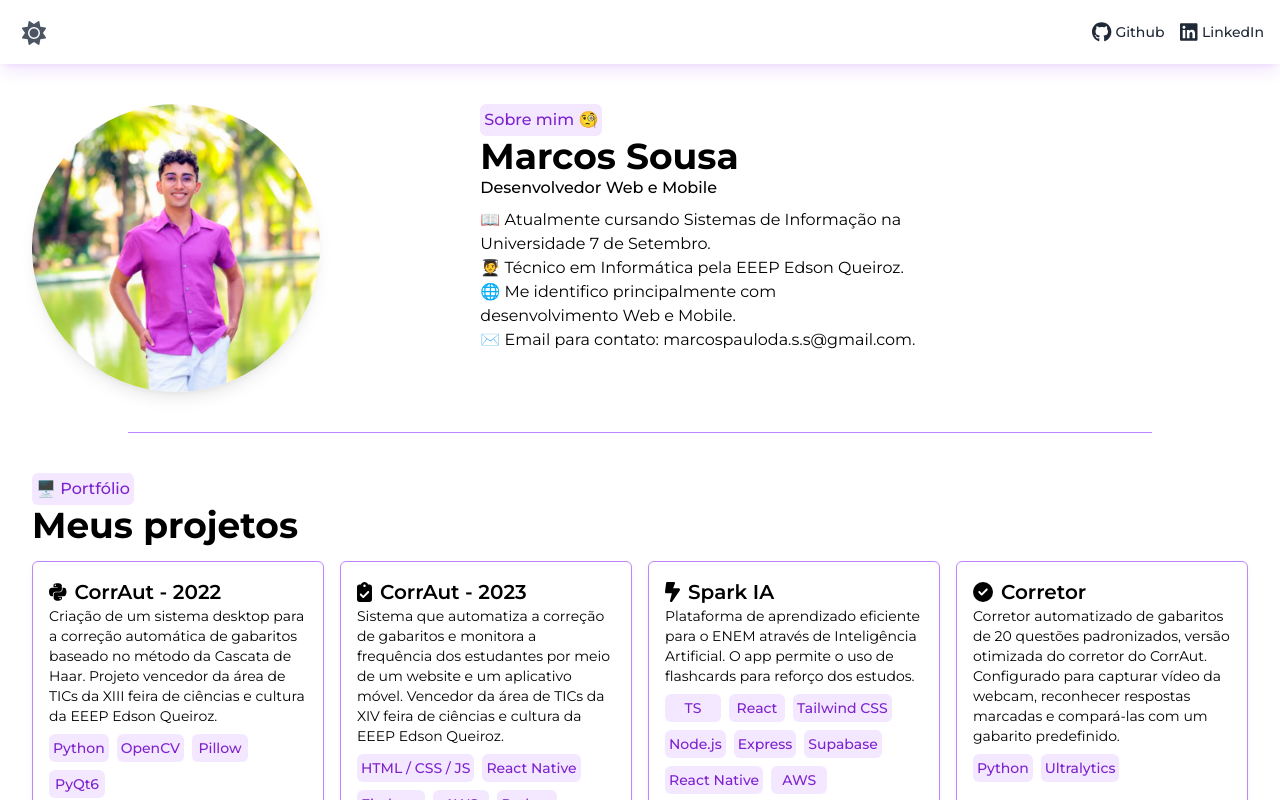
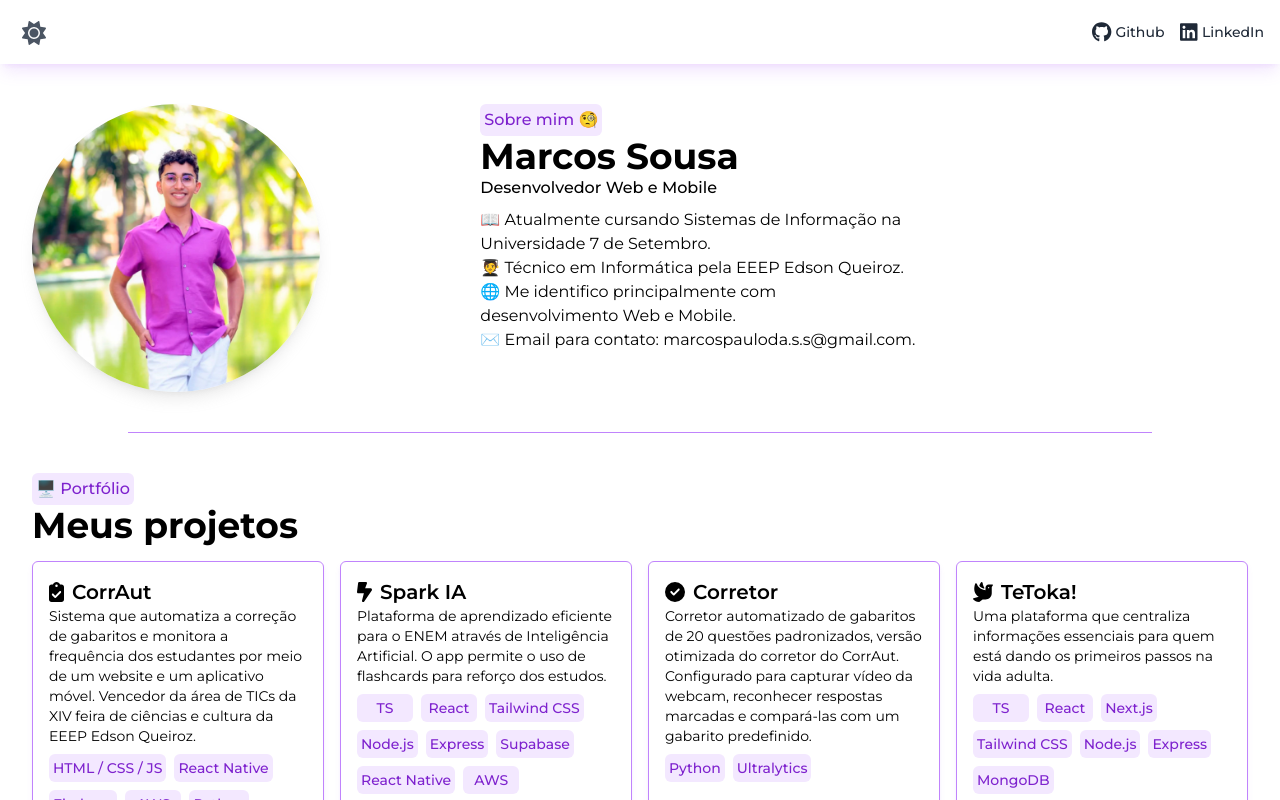
Before and after one commit to marcos-sousa-404/portfolio, a Next.js app: page / in a window 1280 px wide. Shown: the top 800 px of the page. Built offline with nearby package versions, Linux system fonts and the light colour scheme.

Commit message:
feat: removed corraut 2022

```diff
--- a/src/constants/projects.ts
+++ b/src/constants/projects.ts
@@ -15,16 +15,8 @@ import {
 
 export default [
   {
-    icon: faPython,
-    title: "CorrAut - 2022",
-    description:
-      "Criação de um sistema desktop para a correção automática de gabaritos baseado no método da Cascata de Haar. Projeto vencedor da área de TICs da XIII feira de ciências e cultura da EEEP Edson Queiroz.",
-    tags: ["Python", "OpenCV", "Pillow", "PyQt6"],
-    githubName: "CorrAut-Antigo",
-  },
-  {
     icon: faClipboardCheck,
-    title: "CorrAut - 2023",
+    title: "CorrAut",
     linkedInURL:
       "https://www.linkedin.com/posts/marcos-sousa-39aaa6262_fala-rede-passando-para-apresentar-o-activity-7216497386196484096-oWKm",
     description:
```
